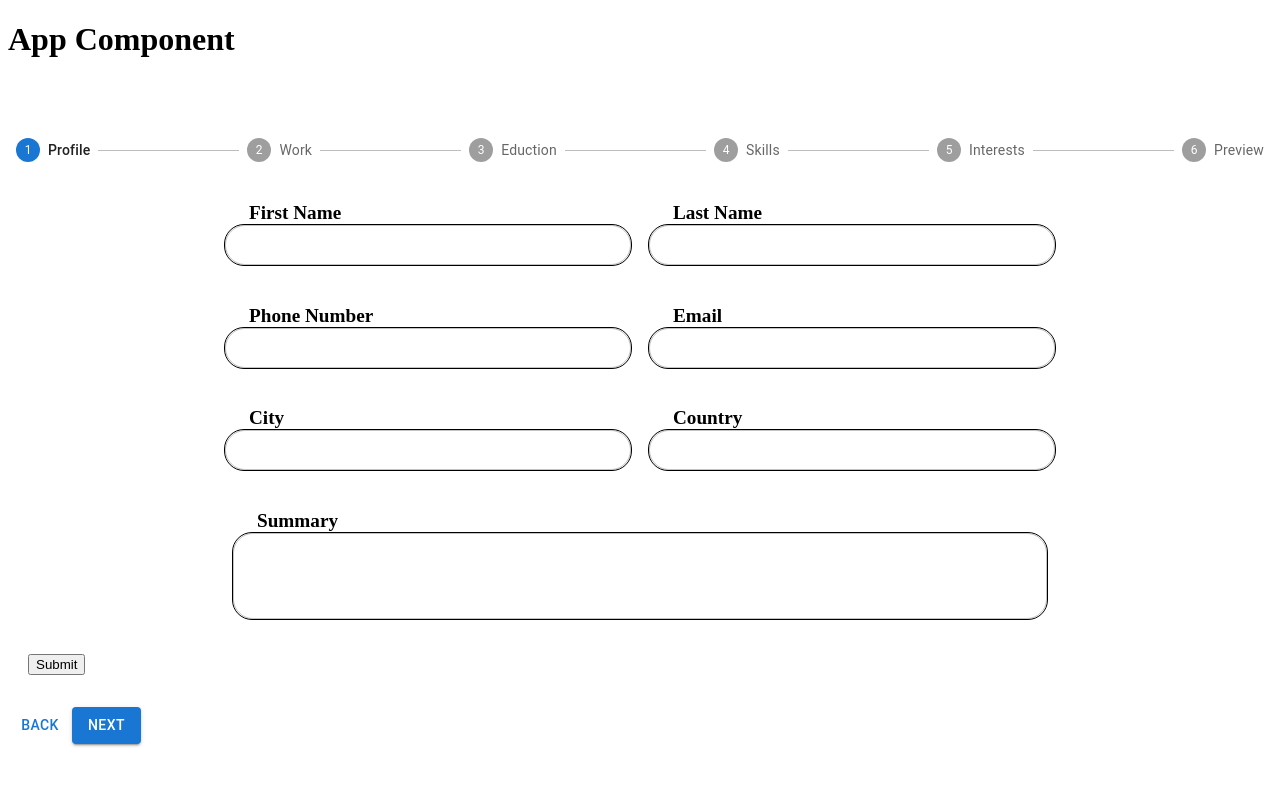
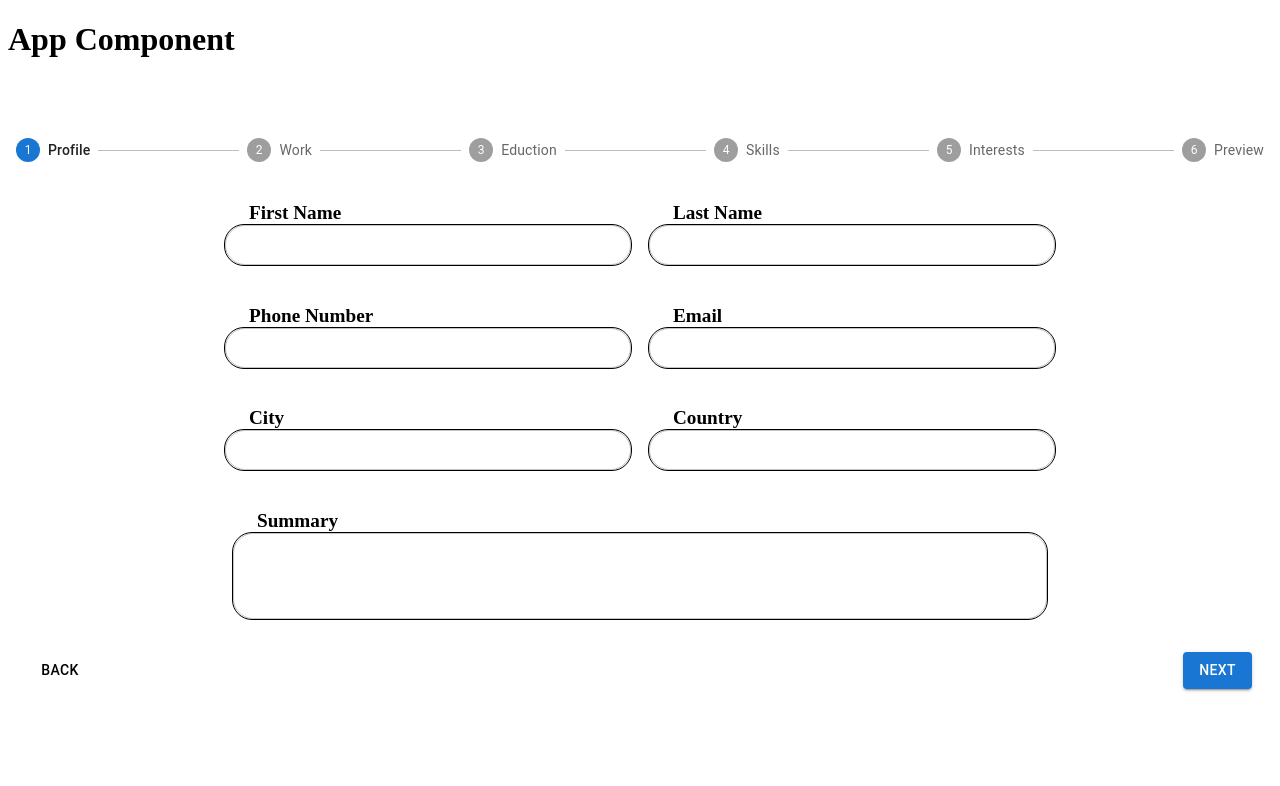
Before and after one commit to naeem161/resume-builder, a React (Vite) app: page / in a window 1280 px wide. Shown: the top 786 px of the page. Built offline with nearby package versions, Linux system fonts and the light colour scheme.

Commit message:
change the logic of next and back btn

```diff
--- a/src/Components/Profile.jsx
+++ b/src/Components/Profile.jsx
@@ -31,11 +31,6 @@ const initialValues = {
   summary: "",
 };
 
-// formik onSubmit method
-const onSubmit = (values) => {
-  console.log("Form submitted with values: ", values);
-};
-
 // Profile Component
 const Profile = () => {
   const dispatch = useDispatch();
@@ -43,7 +38,13 @@ const Profile = () => {
   const formik = useFormik({
     initialValues,
     validationSchema,
-    onSubmit,
+    // formik onSubmit method
+    onSubmit: (values) => {
+      if (formik.isValid) {
+        console.log("Form submitted with values: ", values);
+        dispatch(nextStep());
+      }
+    },
   });
 
   return (
@@ -219,29 +220,21 @@ const Profile = () => {
           </Grid>
         </Grid>
 
-        {/* submit button  */}
-        <button style={{ marginTop: "2rem" }} type="submit">
-          Submit
-        </button>
+        {/* previous button  */}
+        <div className="btn-container">
+          <div>
+            <Button color="inherit" onClick={() => dispatch(prevStep())}>
+              Back
+            </Button>
+          </div>
+          <div>
+            <Button type="submit" variant="contained">
+              Next
+            </Button>
+          </div>
+        </div>
       </form>
       {/* ----------------------------Form end here -------------------------------- */}
-
-      {/* next button  */}
-      <Button
-        sx={{ mt: 4 }}
-        color="primary"
-        onClick={() => dispatch(prevStep())}
-      >
-        Back
-      </Button>
-      {/* previous button  */}
-      <Button
-        sx={{ mt: 4 }}
-        variant="contained"
-        onClick={() => dispatch(nextStep())}
-      >
-        Next
-      </Button>
     </>
   );
 };
--- a/src/css/style.css
+++ b/src/css/style.css
@@ -22,3 +22,9 @@
   margin-bottom: 0.15rem !important;
   min-height: 100px !important;
 }
+
+.btn-container {
+  display: flex;
+  justify-content: space-between;
+  margin-top: 30px;
+}
```
